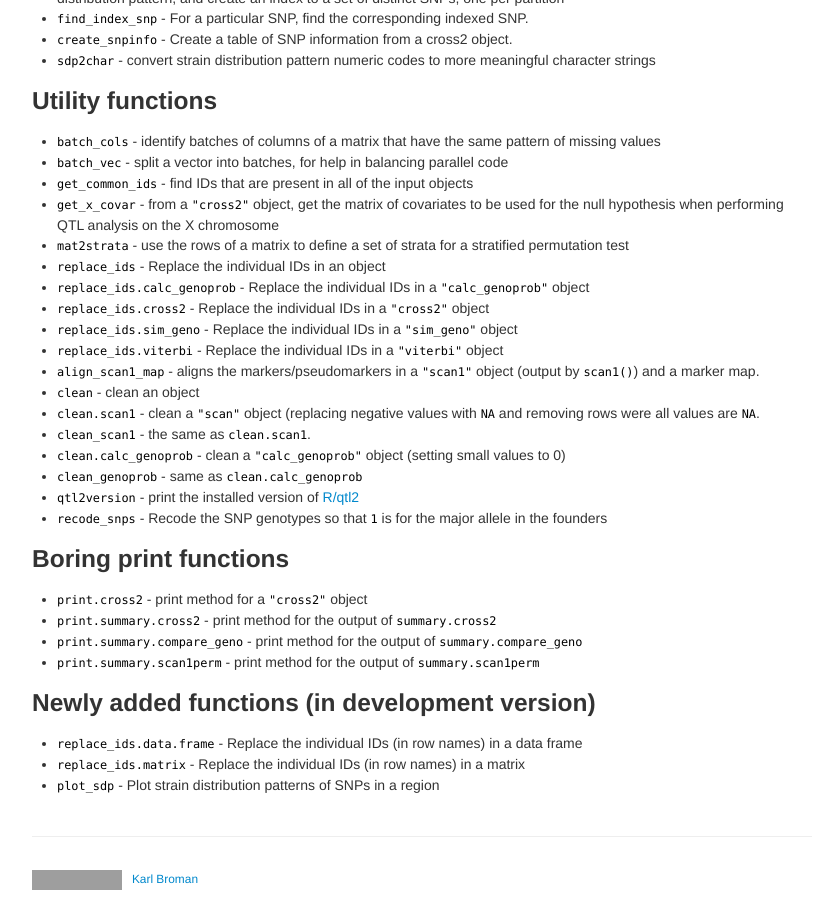
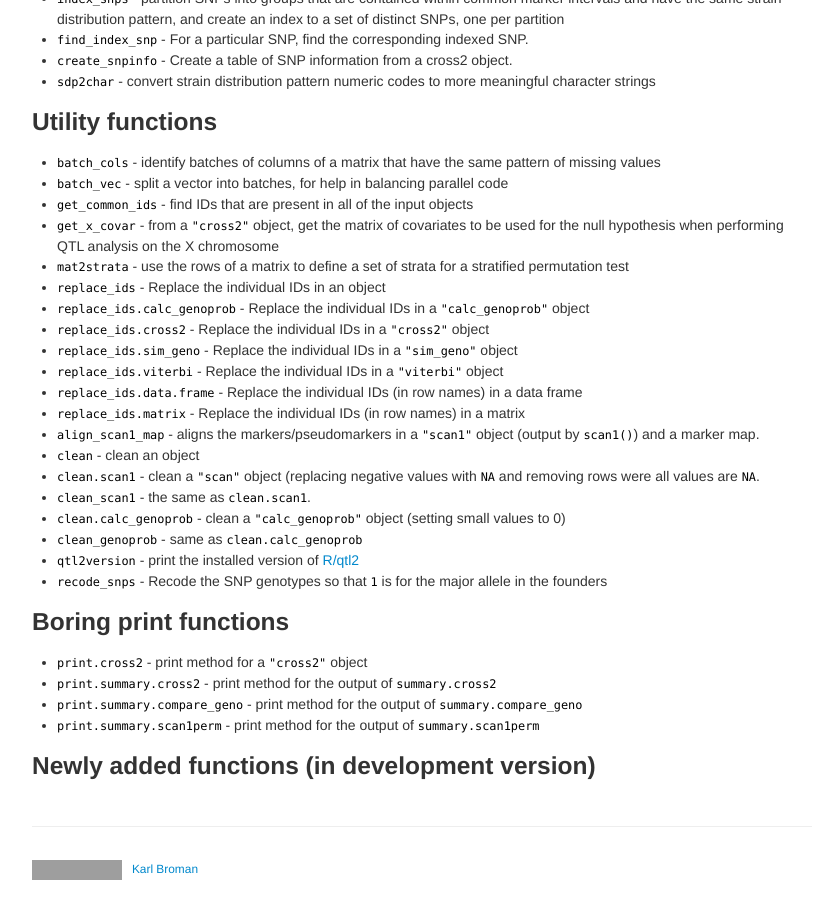
Before and after one commit to rqtl/qtl2, a Jekyll site: the page built from pages/rqtl2_functions.md, in a window 1280 px wide and 900 px high, scrolled down 4230 px. Shown: the whole window, without its empty margins (218-1032 px from the left). Built offline with Jekyll 4.4.1, drawn with Linux system fonts in a browser that asks for light colours; some of the changed lines change nothing that is shown; some of the changed text lies outside the part shown; grey boxes are pictures that could not be loaded.

Commit message:
rqtl2_functions: classify the new functions (plot_sdp, replace_ids.matrix...)

```diff
--- a/pages/rqtl2_functions.md
+++ b/pages/rqtl2_functions.md
@@ -243,6 +243,7 @@ description: Annotated/categorized list of functions in R/qtl2
   and using the standard colors for the Collaborative Cross (`CCcolors`)
 - `plot_snpasso` - plot SNP association results
 - `plot_genes` - plot locations of a set of genes
+- `plot_sdp` - plot strain distribution patterns of SNPs in a region
 - `plot_peaks` - plot a summary of QTL positions for multiple
   phenotypes, using the results of `find_peaks`
 - `plot_lodpeaks` - scatterplot of LOD scores vs QTL peak locatiosn
@@ -304,6 +305,8 @@ description: Annotated/categorized list of functions in R/qtl2
 - `replace_ids.cross2` - Replace the individual IDs in a `"cross2"` object
 - `replace_ids.sim_geno` - Replace the individual IDs in a `"sim_geno"` object
 - `replace_ids.viterbi` - Replace the individual IDs in a `"viterbi"` object
+- `replace_ids.data.frame` - Replace the individual IDs (in row names) in a data frame
+- `replace_ids.matrix` - Replace the individual IDs (in row names) in a matrix
 - `align_scan1_map` - aligns the markers/pseudomarkers in a `"scan1"`
   object (output by `scan1()`) and a marker map.
 - `clean` - clean an object
@@ -329,6 +332,3 @@ description: Annotated/categorized list of functions in R/qtl2
 
 
 ### Newly added functions (in development version)
-- `replace_ids.data.frame` - Replace the individual IDs (in row names) in a data frame
-- `replace_ids.matrix` - Replace the individual IDs (in row names) in a matrix
-- `plot_sdp` - Plot strain distribution patterns of SNPs in a region
```
